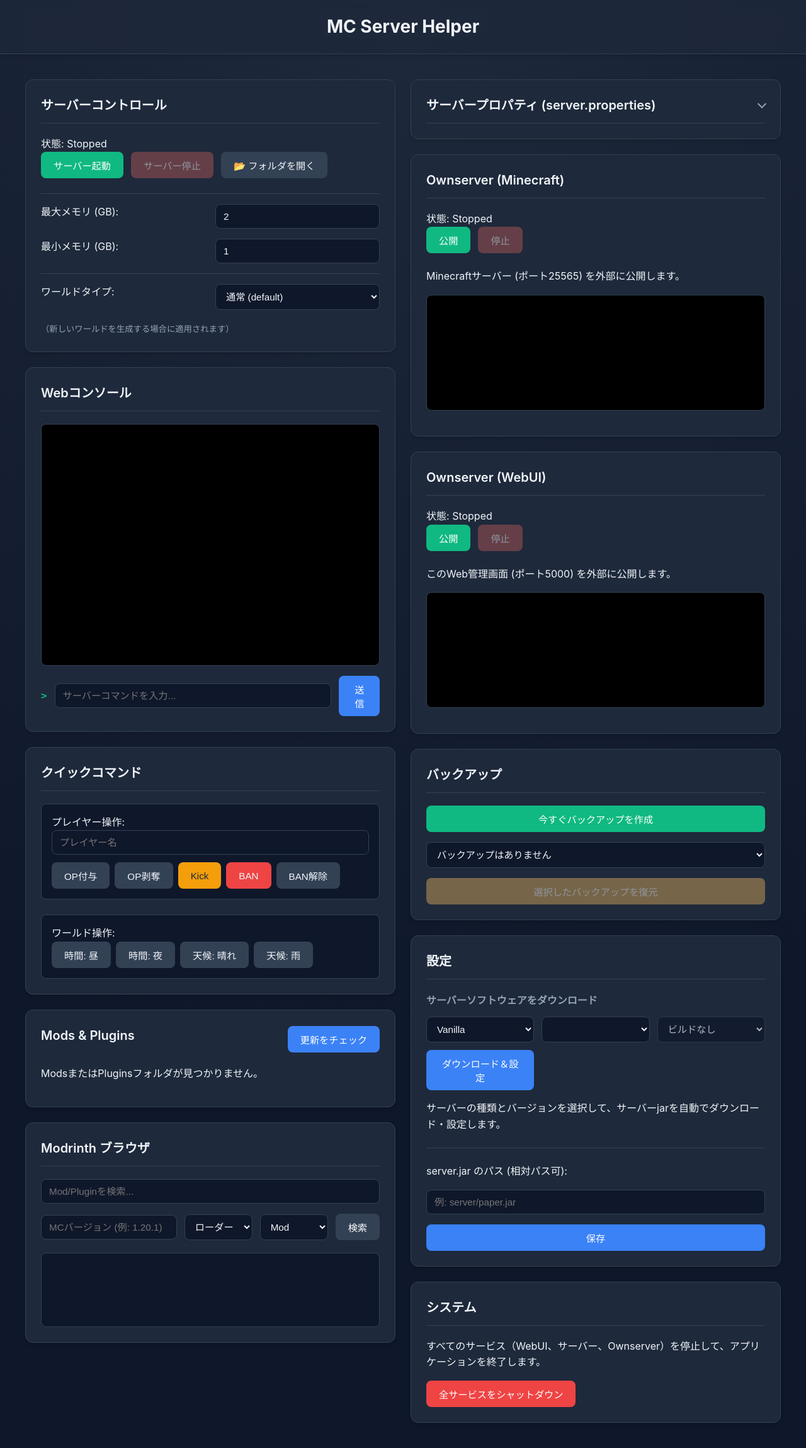
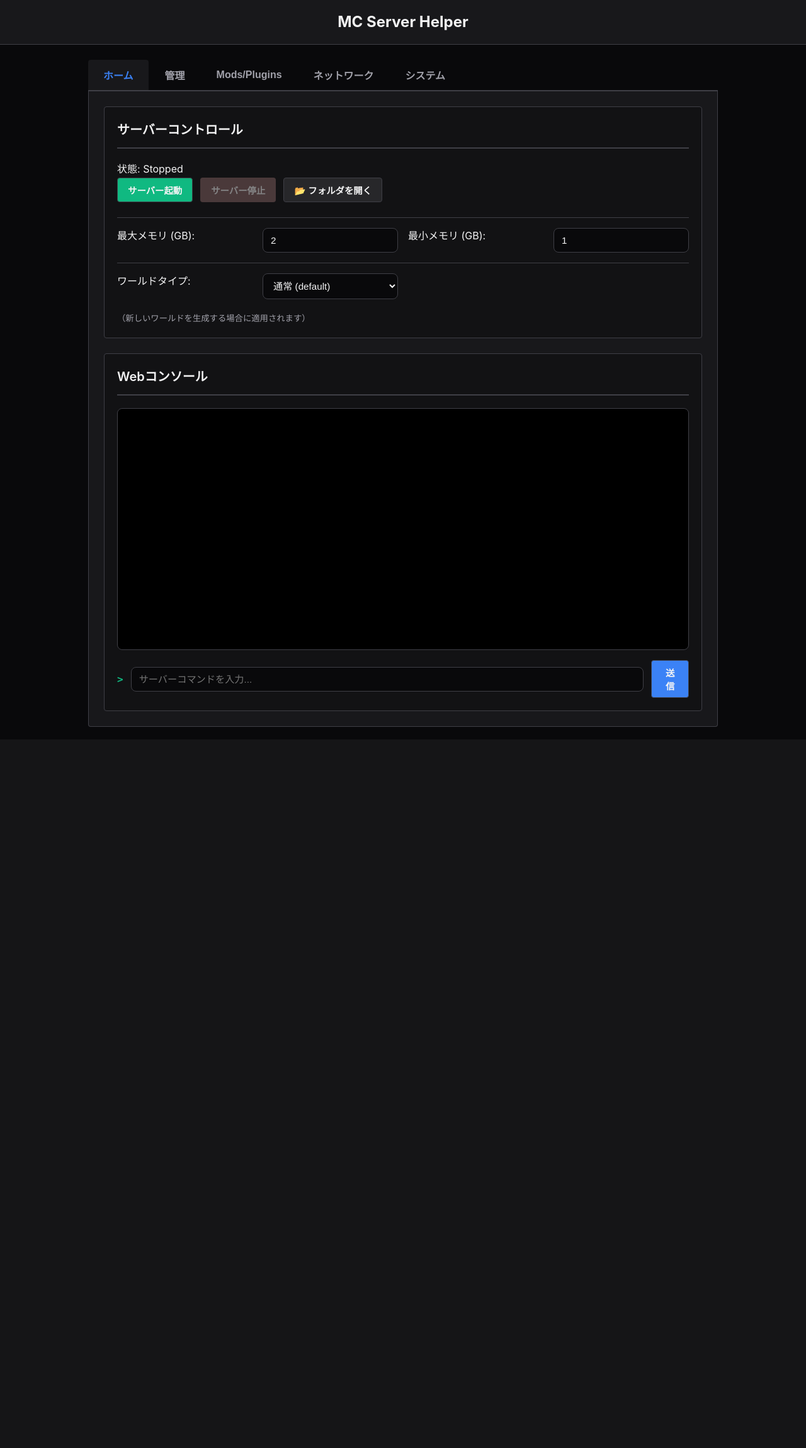
Before and after one commit to nico2525nn/mcserverhelper, a Flask app: page / in a window 1280 px wide. Shown: the whole page at 63% size. After the commit the page ends 1154 px from the top, so only its background shows below. Run offline with Flask 3, Linux system fonts and the light colour scheme; data that the repository does not hold is empty; parts of the project's set-up code (start-up, migrations or seed data) failed here and were passed over; some libraries are stand-ins or nearby versions.

Commit message:
UIを使いやすく

```diff
--- a/static/app.js
+++ b/static/app.js
@@ -968,5 +968,26 @@ document.addEventListener('DOMContentLoaded', () => {
         });
     }
 
+    // --- Tab Navigation ---
+    const tabBtns = document.querySelectorAll('.tab-btn');
+    const tabContents = document.querySelectorAll('.tab-content');
+
+    tabBtns.forEach(btn => {
+        btn.addEventListener('click', () => {
+            const targetId = btn.dataset.tab;
+
+            // Deactivate all
+            tabBtns.forEach(b => b.classList.remove('active'));
+            tabContents.forEach(c => c.classList.remove('active'));
+
+            // Activate target
+            btn.classList.add('active');
+            const targetContent = document.getElementById(targetId);
+            if (targetContent) {
+                targetContent.classList.add('active');
+            }
+        });
+    });
+
     console.log("MC Server Helper UI Initialized");
 });
--- a/static/style.css
+++ b/static/style.css
@@ -1,18 +1,23 @@
 /* --- Variables & Reset --- */
 :root {
-    --bg-body: #0f172a;
-    --bg-card: #1e293b;
-    --bg-input: #334155;
-    --text-main: #f1f5f9;
-    --text-muted: #94a3b8;
+    --bg-body: #09090b;
+    --bg-card: #18181b;
+    --bg-input: #27272a;
+    --bg-hover: #3f3f46;
+    --text-main: #f4f4f5;
+    --text-muted: #a1a1aa;
     --primary: #3b82f6;
     --primary-hover: #2563eb;
+    --primary-alpha: rgba(59, 130, 246, 0.2);
     --success: #10b981;
     --danger: #ef4444;
     --warning: #f59e0b;
-    --border: #334155;
-    --radius: 12px;
-    --shadow: 0 4px 6px -1px rgb(0 0 0 / 0.1), 0 2px 4px -2px rgb(0 0 0 / 0.1);
+    --border: #3f3f46;
+    /* Lighter border for visibility */
+    --radius: 4px;
+    /* Sharper corners */
+    --shadow: none;
+    /* Solid look */
     --font-sans: 'Inter', -apple-system, BlinkMacSystemFont, "Segoe UI", Roboto, sans-serif;
     --font-mono: 'JetBrains Mono', 'Fira Code', Consolas, monospace;
 }
@@ -20,69 +25,92 @@
 body {
     font-family: var(--font-sans);
     background-color: var(--bg-body);
-    background-image: radial-gradient(circle at 50% 0%, #1e293b 0%, #0f172a 70%);
     color: var(--text-main);
     margin: 0;
     line-height: 1.6;
     -webkit-font-smoothing: antialiased;
-    animation: fadeIn 0.6s ease-out;
     min-height: 100vh;
+}
+
+/* --- Layout --- */
+.container {
+    max-width: 1000px;
+    margin: 20px auto;
+    padding: 0 20px;
+    display: block;
+}
+
+/* Tabs */
+.tabs {
+    display: flex;
+    gap: 2px;
+    margin-bottom: 0;
+    border-bottom: 2px solid var(--border);
+    overflow-x: auto;
+}
+
+.tab-btn {
+    background: transparent;
+    border: none;
+    color: var(--text-muted);
+    padding: 12px 24px;
+    cursor: pointer;
+    font-size: 1rem;
+    font-weight: 600;
+    border-bottom: 2px solid transparent;
+    margin-bottom: -2px;
+    border-radius: var(--radius) var(--radius) 0 0;
+    transition: all 0.2s;
+    white-space: nowrap;
+}
+
+.tab-btn:hover {
+    color: var(--text-main);
+    background-color: var(--bg-card);
+}
+
+.tab-btn.active {
+    color: var(--primary);
+    border-bottom-color: var(--primary);
+    background-color: var(--bg-card);
+}
+
+.tab-content {
+    display: none;
+    background-color: var(--bg-card);
+    border: 1px solid var(--border);
+    border-top: none;
+    padding: 24px;
+    border-radius: 0 0 var(--radius) var(--radius);
+}
+
+.tab-content.active {
+    display: flex;
+    flex-direction: column;
+    gap: 24px;
+    animation: fadeIn 0.3s ease-out;
 }
 
 @keyframes fadeIn {
     from {
         opacity: 0;
-        transform: translateY(10px);
     }
 
     to {
         opacity: 1;
-        transform: translateY(0);
-    }
-}
-
-/* --- Layout --- */
-.container {
-    max-width: 1200px;
-    margin: 40px auto;
-    padding: 0 20px;
-    display: grid;
-    grid-template-columns: repeat(2, 1fr);
-    gap: 24px;
-    align-items: start;
-    /* Align items to the top */
-}
-
-.column {
-    display: flex;
-    flex-direction: column;
-    gap: 24px;
-}
-
-@media (max-width: 900px) {
-    .container {
-        grid-template-columns: 1fr;
     }
 }
 
 header {
-    background-color: rgba(30, 41, 59, 0.8);
-    /* Semi-transparent --bg-card */
-    backdrop-filter: blur(12px);
-    -webkit-backdrop-filter: blur(12px);
+    background-color: var(--bg-card);
     border-bottom: 1px solid var(--border);
-    padding: 20px 0;
-    margin-bottom: 30px;
-    box-shadow: var(--shadow);
-    position: sticky;
-    top: 0;
-    z-index: 100;
-    transition: all 0.3s ease;
+    padding: 16px 0;
+    margin-bottom: 24px;
 }
 
 h1 {
     text-align: center;
-    font-size: 1.75rem;
+    font-size: 1.5rem;
     font-weight: 700;
     color: var(--text-main);
     margin: 0;
@@ -92,7 +120,7 @@ h2 {
     font-size: 1.25rem;
     font-weight: 600;
     color: var(--text-main);
-    border-bottom: 1px solid var(--border);
+    border-bottom: 2px solid var(--border);
     padding-bottom: 12px;
     margin-top: 0;
     margin-bottom: 20px;
@@ -100,19 +128,15 @@ h2 {
 
 /* --- Components --- */
 .card {
-    background-color: var(--bg-card);
+    background-color: transparent;
+    border: 1px solid var(--border);
     border-radius: var(--radius);
-    padding: 24px;
-    border: 1px solid var(--border);
-    box-shadow: var(--shadow);
-    transition: transform 0.2s ease, box-shadow 0.2s ease;
+    padding: 20px;
+    margin-bottom: 0;
 }
 
-.card:hover {
-    transform: translateY(-2px);
-    box-shadow: 0 10px 15px -3px rgb(0 0 0 / 0.1), 0 4px 6px -4px rgb(0 0 0 / 0.1);
-    border-color: rgba(59, 130, 246, 0.3);
-    /* Subtle primary tint */
+.tab-content>.card {
+    background-color: #121214;
 }
 
 .management-grid {
@@ -123,16 +147,15 @@ h2 {
 
 /* --- Buttons --- */
 button {
-    padding: 10px 20px;
-    border: none;
-    border-radius: 8px;
-    font-size: 0.95rem;
-    font-weight: 500;
+    padding: 8px 16px;
+    border: 1px solid var(--border);
+    border-radius: var(--radius);
+    font-size: 0.9rem;
+    font-weight: 600;
     cursor: pointer;
-    transition: all 0.2s ease;
-    color: white;
+    transition: all 0.1s ease;
+    color: var(--text-main);
     background-color: var(--bg-input);
-    /* Default fallback */
     display: inline-flex;
     align-items: center;
     justify-content: center;
@@ -142,7 +165,8 @@ button {
 button:disabled {
     opacity: 0.5;
     cursor: not-allowed;
-    filter: grayscale(0.5);
+    filter: grayscale(0.8);
+    border-color: transparent;
 }
 
 button:hover:not(:disabled) {
--- a/templates/index.html
+++ b/templates/index.html
@@ -14,8 +14,17 @@
         <h1>MC Server Helper</h1>
     </header>
     <main class="container">
-        <!-- Left Column -->
-        <div class="column">
+        <!-- Tabs Header -->
+        <div class="tabs">
+            <button class="tab-btn active" data-tab="tab-home">ホーム</button>
+            <button class="tab-btn" data-tab="tab-manage">管理</button>
+            <button class="tab-btn" data-tab="tab-mods">Mods/Plugins</button>
+            <button class="tab-btn" data-tab="tab-network">ネットワーク</button>
+            <button class="tab-btn" data-tab="tab-system">システム</button>
+        </div>
+
+        <!-- Tab: Home -->
+        <div id="tab-home" class="tab-content active">
             <!-- 1. Server Control -->
             <section class="card">
                 <h2>サーバーコントロール</h2>
@@ -58,7 +67,10 @@
                     <button type="submit">送信</button>
                 </form>
             </section>
+        </div>
 
+        <!-- Tab: Manage -->
+        <div id="tab-manage" class="tab-content">
             <!-- 3. Quick Commands -->
             <section class="card">
                 <h2>クイックコマンド</h2>
@@ -88,6 +100,30 @@
                 </div>
             </section>
 
+            <!-- 6. Server Properties -->
+            <section class="card">
+                <details class="collapsible-section" open> <!-- Default to open in tab view -->
+                    <summary>
+                        <h2>サーバープロパティ (server.properties)</h2>
+                    </summary>
+                    <div class="details-content">
+                        <div class="property-search-container">
+                            <input type="text" id="property-search-input" placeholder="設定を検索 (日本語名、ID、説明)...">
+                        </div>
+                        <form id="properties-form" class="properties-form">
+                            <div id="properties-container" class="properties-grid">
+                                <!-- Properties will be dynamically inserted here -->
+                            </div>
+                            <button type="submit" class="save-btn">設定を保存</button>
+                        </form>
+                        <small>サーバーを再起動すると、一部の設定が反映されます。</small>
+                    </div>
+                </details>
+            </section>
+        </div>
+
+        <!-- Tab: Mods -->
+        <div id="tab-mods" class="tab-content">
             <!-- 4. Mods & Plugins Upload -->
             <section class="card">
                 <div class="section-header">
@@ -169,29 +205,8 @@
             </section>
         </div>
 
-        <!-- Right Column -->
-        <div class="column">
-            <!-- 6. Server Properties -->
-            <section class="card">
-                <details class="collapsible-section">
-                    <summary>
-                        <h2>サーバープロパティ (server.properties)</h2>
-                    </summary>
-                    <div class="details-content">
-                        <div class="property-search-container">
-                            <input type="text" id="property-search-input" placeholder="設定を検索 (日本語名、ID、説明)...">
-                        </div>
-                        <form id="properties-form" class="properties-form">
-                            <div id="properties-container" class="properties-grid">
-                                <!-- Properties will be dynamically inserted here -->
-                            </div>
-                            <button type="submit" class="save-btn">設定を保存</button>
-                        </form>
-                        <small>サーバーを再起動すると、一部の設定が反映されます。</small>
-                    </div>
-                </details>
-            </section>
-
+        <!-- Tab: Network -->
+        <div id="tab-network" class="tab-content">
             <!-- 7. Ownserver (Minecraft) -->
             <section class="card">
                 <h2>Ownserver (Minecraft)</h2>
@@ -229,7 +244,10 @@
                     </div>
                 </div>
             </section>
+        </div>
 
+        <!-- Tab: System -->
+        <div id="tab-system" class="tab-content">
             <!-- 9. Backups -->
             <section class="card">
                 <h2>バックアップ</h2>
```
Also changed, not shown: Screenshot.png.
